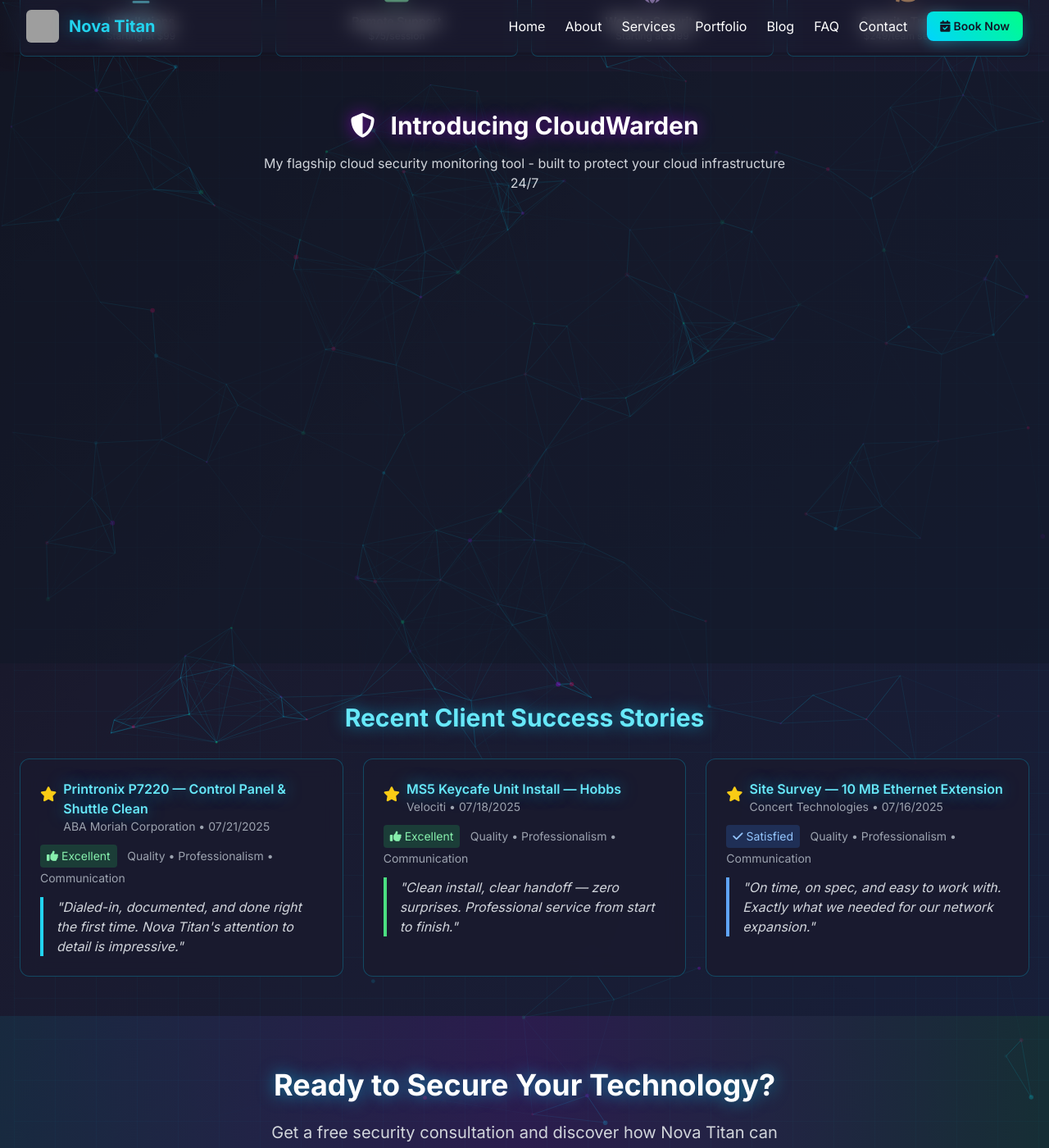
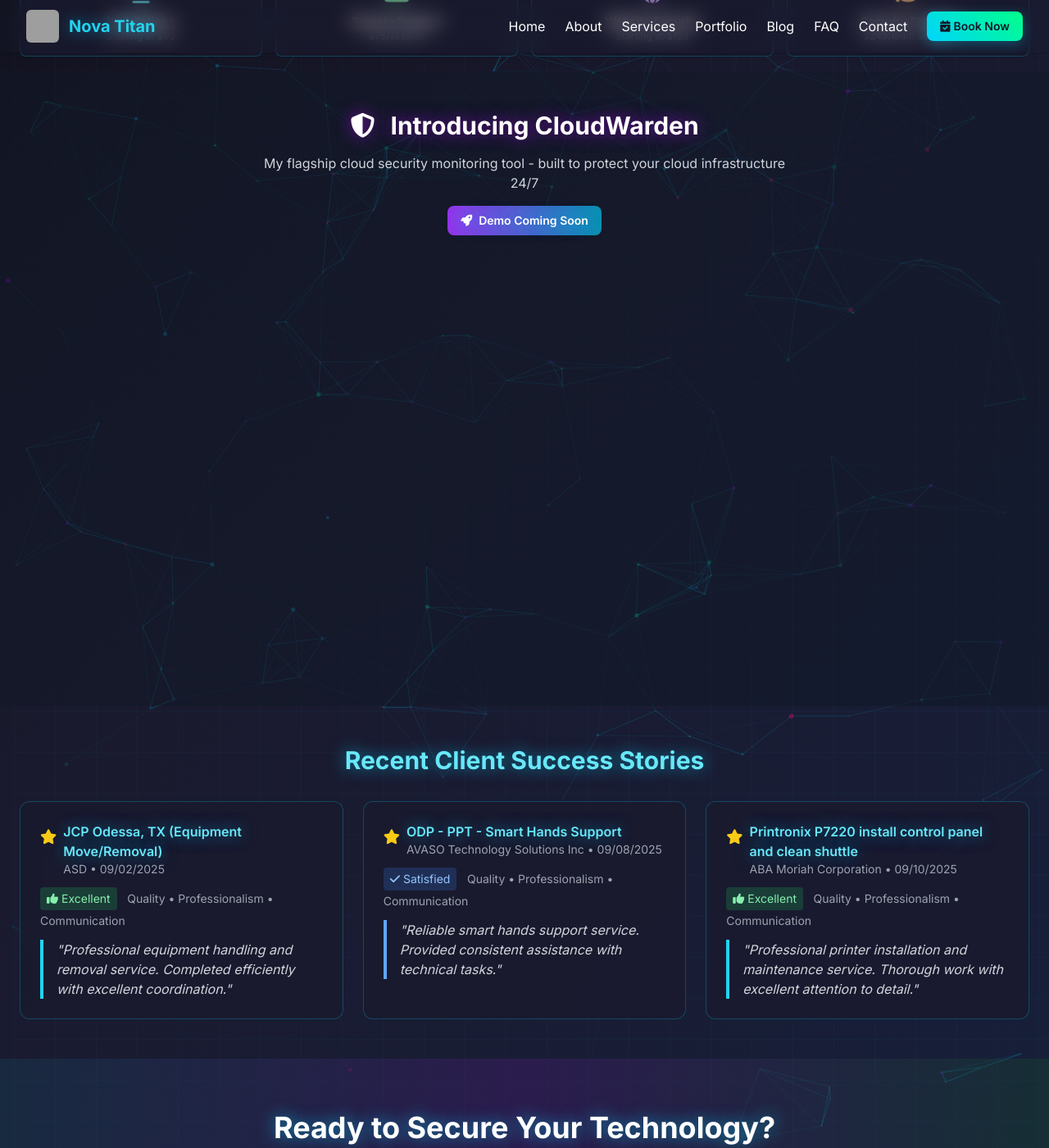
Before and after one commit to tzsmit/nova-titan-site, a Jekyll site: the page index.html, which Jekyll copies as it is, in a window 1280 px wide and 1400 px high, scrolled down 1347 px. Shown: the whole window at 82% size. Built offline with Jekyll 4.4.1, drawn with Linux system fonts in a browser that asks for light colours; nearby versions of some CDN libraries; grey boxes are pictures that could not be loaded.

Commit message:
Update index.html

```diff
--- a/index.html
+++ b/index.html
@@ -643,7 +643,7 @@
 
         <article class="card rounded-xl p-6 fade-in">
           <div class="service-icon">
-            <i class="fas fa-cloud-shield text-2xl text-gray-900"></i>
+            <i class="fas fa-shield-alt text-2xl text-gray-900"></i>
           </div>
           <h3 class="text-xl font-semibold text-cyan-300 mb-3">Cloud Security Checkup</h3>
           <p class="text-gray-300 mb-4">OCI-certified cloud security audit with IAM cleanup, MFA enforcement, and comprehensive misconfiguration remediation.</p>
@@ -699,6 +699,11 @@
         <p class="text-gray-300 max-w-2xl mx-auto">
           My flagship cloud security monitoring tool - built to protect your cloud infrastructure 24/7
         </p>
+        <div class="mt-4">
+          <span class="inline-block bg-gradient-to-r from-purple-600 to-cyan-600 text-white px-4 py-2 rounded-lg text-sm font-semibold glow">
+            <i class="fas fa-rocket mr-2"></i>Demo Coming Soon
+          </span>
+        </div>
       </div>
 
       <div class="card rounded-xl p-8 max-w-4xl mx-auto portfolio-preview">
@@ -762,8 +767,8 @@
           <div class="flex items-start mb-3">
             <i class="fas fa-star text-yellow-400 text-lg mr-2 mt-1"></i>
             <div>
-              <h3 class="text-cyan-300 font-semibold">Printronix P7220 — Control Panel & Shuttle Clean</h3>
-              <p class="text-gray-400 text-sm">ABA Moriah Corporation • 07/21/2025</p>
+              <h3 class="text-cyan-300 font-semibold">JCP Odessa, TX (Equipment Move/Removal)</h3>
+              <p class="text-gray-400 text-sm">ASD • 09/02/2025</p>
             </div>
           </div>
           <div class="mb-3">
@@ -773,7 +778,7 @@
             <span class="text-sm text-gray-400 ml-2">Quality • Professionalism • Communication</span>
           </div>
           <blockquote class="text-gray-300 italic border-l-4 border-cyan-400 pl-4">
-            "Dialed-in, documented, and done right the first time. Nova Titan's attention to detail is impressive."
+            "Professional equipment handling and removal service. Completed efficiently with excellent coordination."
           </blockquote>
         </article>
 
@@ -781,27 +786,8 @@
           <div class="flex items-start mb-3">
             <i class="fas fa-star text-yellow-400 text-lg mr-2 mt-1"></i>
             <div>
-              <h3 class="text-cyan-300 font-semibold">MS5 Keycafe Unit Install — Hobbs</h3>
-              <p class="text-gray-400 text-sm">Velociti • 07/18/2025</p>
-            </div>
-          </div>
-          <div class="mb-3">
-            <span class="inline-block bg-green-500/20 text-green-300 px-2 py-1 rounded text-sm">
-              <i class="fas fa-thumbs-up mr-1"></i>Excellent
-            </span>
-            <span class="text-sm text-gray-400 ml-2">Quality • Professionalism • Communication</span>
-          </div>
-          <blockquote class="text-gray-300 italic border-l-4 border-green-400 pl-4">
-            "Clean install, clear handoff — zero surprises. Professional service from start to finish."
-          </blockquote>
-        </article>
-
-        <article class="card rounded-xl p-6 fade-in">
-          <div class="flex items-start mb-3">
-            <i class="fas fa-star text-yellow-400 text-lg mr-2 mt-1"></i>
-            <div>
-              <h3 class="text-cyan-300 font-semibold">Site Survey — 10 MB Ethernet Extension</h3>
-              <p class="text-gray-400 text-sm">Concert Technologies • 07/16/2025</p>
+              <h3 class="text-cyan-300 font-semibold">ODP - PPT - Smart Hands Support</h3>
+              <p class="text-gray-400 text-sm">AVASO Technology Solutions Inc • 09/08/2025</p>
             </div>
           </div>
           <div class="mb-3">
@@ -811,7 +797,26 @@
             <span class="text-sm text-gray-400 ml-2">Quality • Professionalism • Communication</span>
           </div>
           <blockquote class="text-gray-300 italic border-l-4 border-blue-400 pl-4">
-            "On time, on spec, and easy to work with. Exactly what we needed for our network expansion."
+            "Reliable smart hands support service. Provided consistent assistance with technical tasks."
+          </blockquote>
+        </article>
+
+        <article class="card rounded-xl p-6 fade-in">
+          <div class="flex items-start mb-3">
+            <i class="fas fa-star text-yellow-400 text-lg mr-2 mt-1"></i>
+            <div>
+              <h3 class="text-cyan-300 font-semibold">Printronix P7220 install control panel and clean shuttle</h3>
+              <p class="text-gray-400 text-sm">ABA Moriah Corporation • 09/10/2025</p>
+            </div>
+          </div>
+          <div class="mb-3">
+            <span class="inline-block bg-green-500/20 text-green-300 px-2 py-1 rounded text-sm">
+              <i class="fas fa-thumbs-up mr-1"></i>Excellent
+            </span>
+            <span class="text-sm text-gray-400 ml-2">Quality • Professionalism • Communication</span>
+          </div>
+          <blockquote class="text-gray-300 italic border-l-4 border-cyan-400 pl-4">
+            "Professional printer installation and maintenance service. Thorough work with excellent attention to detail."
           </blockquote>
         </article>
       </div>
```
